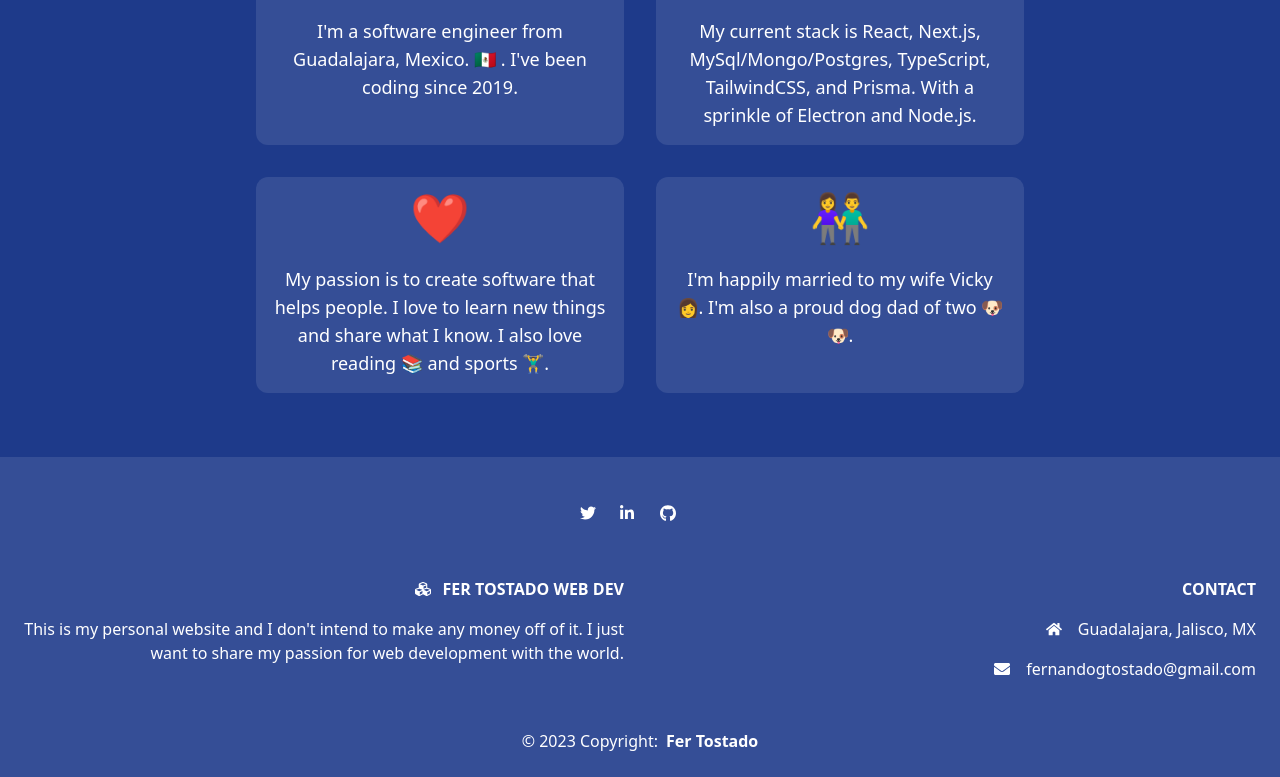
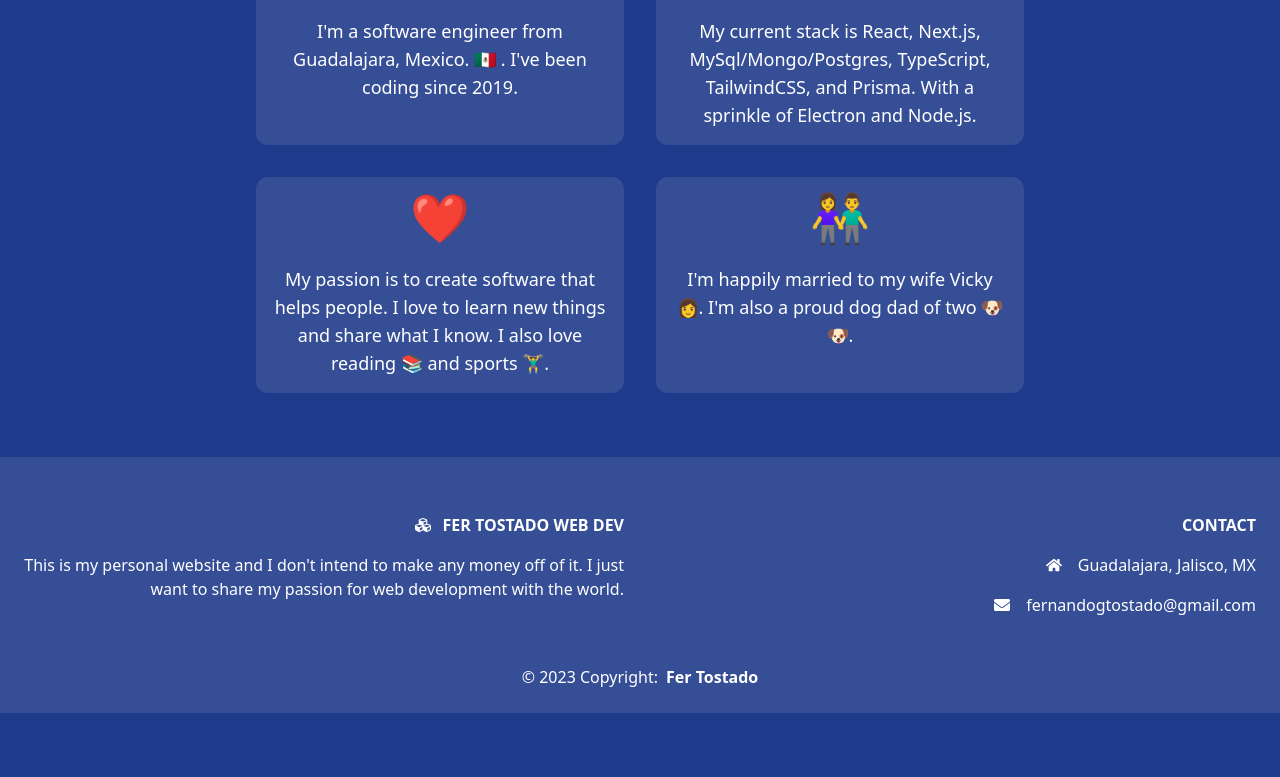
Before and after one commit to esponges/fer-personal-site, a Next.js app: page / in a window 1280 px wide. Shown: the part 576-1353 px from the top of the page. After the commit the page ends 1289 px from the top, so only its background shows below. Built offline with nearby package versions, Linux system fonts and the light colour scheme.

Commit message:
remove render social

```diff
--- a/src/components/layouts/footer.tsx
+++ b/src/components/layouts/footer.tsx
@@ -1,6 +1,6 @@
 import Link from 'next/link';
 import { Routes } from '~/types/enums';
-import { renderSocial } from '../atoms/social';
+// import { renderSocial } from '../atoms/social';
 
 /* eslint-disable max-len */
 export const Footer = () => {
@@ -8,11 +8,11 @@ export const Footer = () => {
     <footer className="flex w-full flex-col items-center bg-white/10 text-center">
       <div className="flex items-center p-6">
         {/* <div className="mr-12 hidden lg:block" /> */}
-        <div className="flex">
+        {/* <div className="flex">
           {renderSocial('text-white').map((social, idx) => (
             <span key={idx}>{social}</span>
           ))}
-        </div>
+        </div> */}
       </div>
       <div className="mx-6 text-center md:py-2 md:text-left">
         <div className="grid-1 grid grid-cols-2 gap-8">
```
